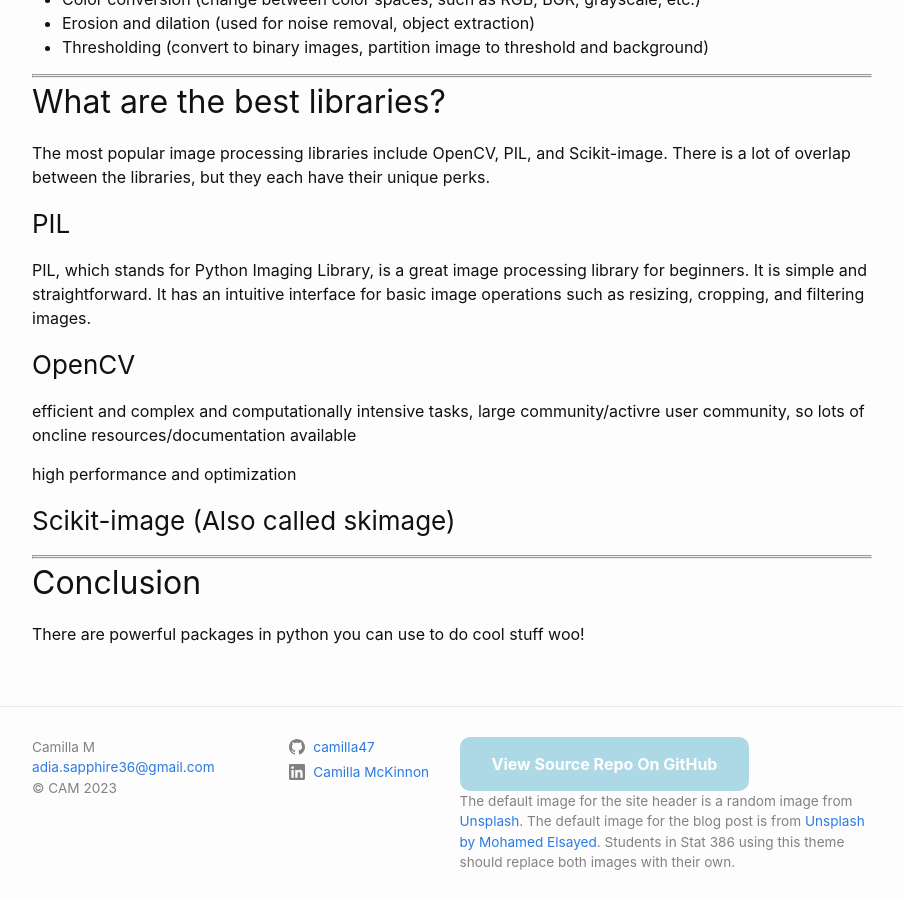
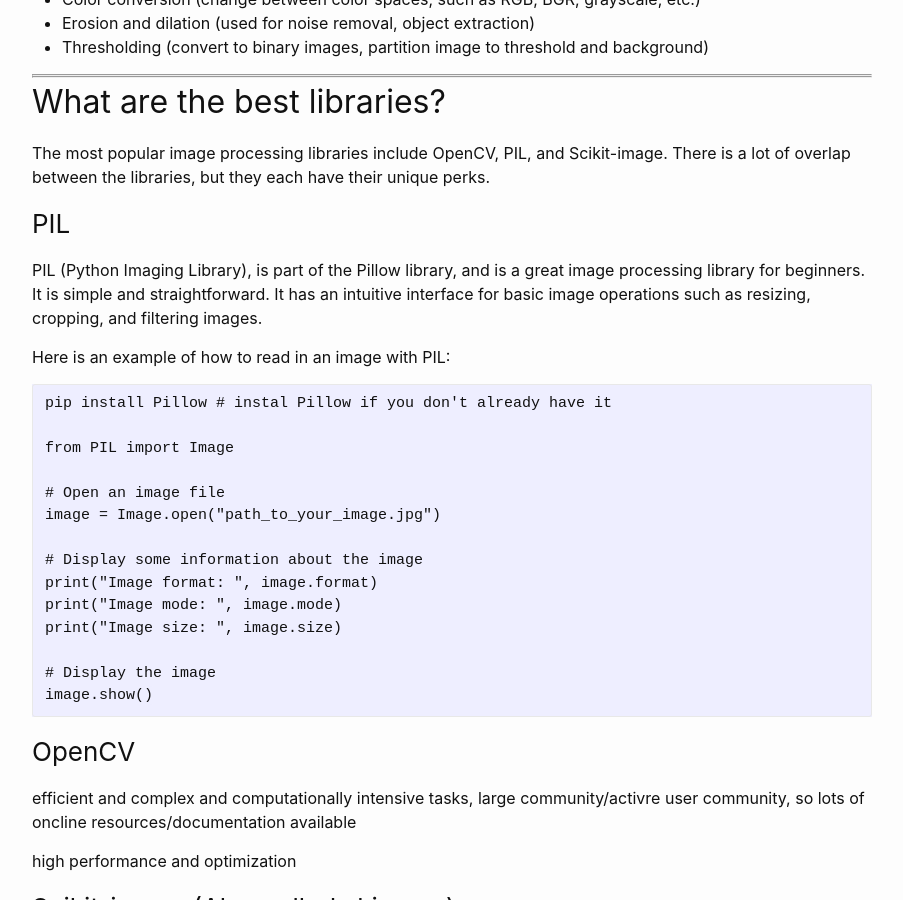
Before and after one commit to camilla47/camilla47.github.io, a Jekyll site: the page built from _posts/2023-10-12-img-processing.md, in a window 1280 px wide and 900 px high, scrolled down 1201 px. Shown: the whole window, without its empty margins (188-1091 px from the left). Built offline with Jekyll 4.4.1, drawn with Linux system fonts in a browser that asks for light colours; comment, search, counter and statistics services are not loaded.

Commit message:
Update 2023-10-12-img-processing.md
adding code snippet

````diff
--- a/_posts/2023-10-12-img-processing.md
+++ b/_posts/2023-10-12-img-processing.md
@@ -42,7 +42,25 @@ The most popular image processing libraries include OpenCV, PIL, and Scikit-imag
 
 ### PIL
 
-PIL, which stands for Python Imaging Library, is a great image processing library for beginners. It is simple and straightforward. It has an intuitive interface for basic image operations such as resizing, cropping, and filtering images.
+PIL (Python Imaging Library), is part of the Pillow library, and is a great image processing library for beginners. It is simple and straightforward. It has an intuitive interface for basic image operations such as resizing, cropping, and filtering images.
+
+Here is an example of how to read in an image with PIL:
+```
+pip install Pillow # instal Pillow if you don't already have it
+
+from PIL import Image
+
+# Open an image file
+image = Image.open("path_to_your_image.jpg")
+
+# Display some information about the image
+print("Image format: ", image.format)
+print("Image mode: ", image.mode)
+print("Image size: ", image.size)
+
+# Display the image
+image.show()
+```
 
 ### OpenCV
 
````
